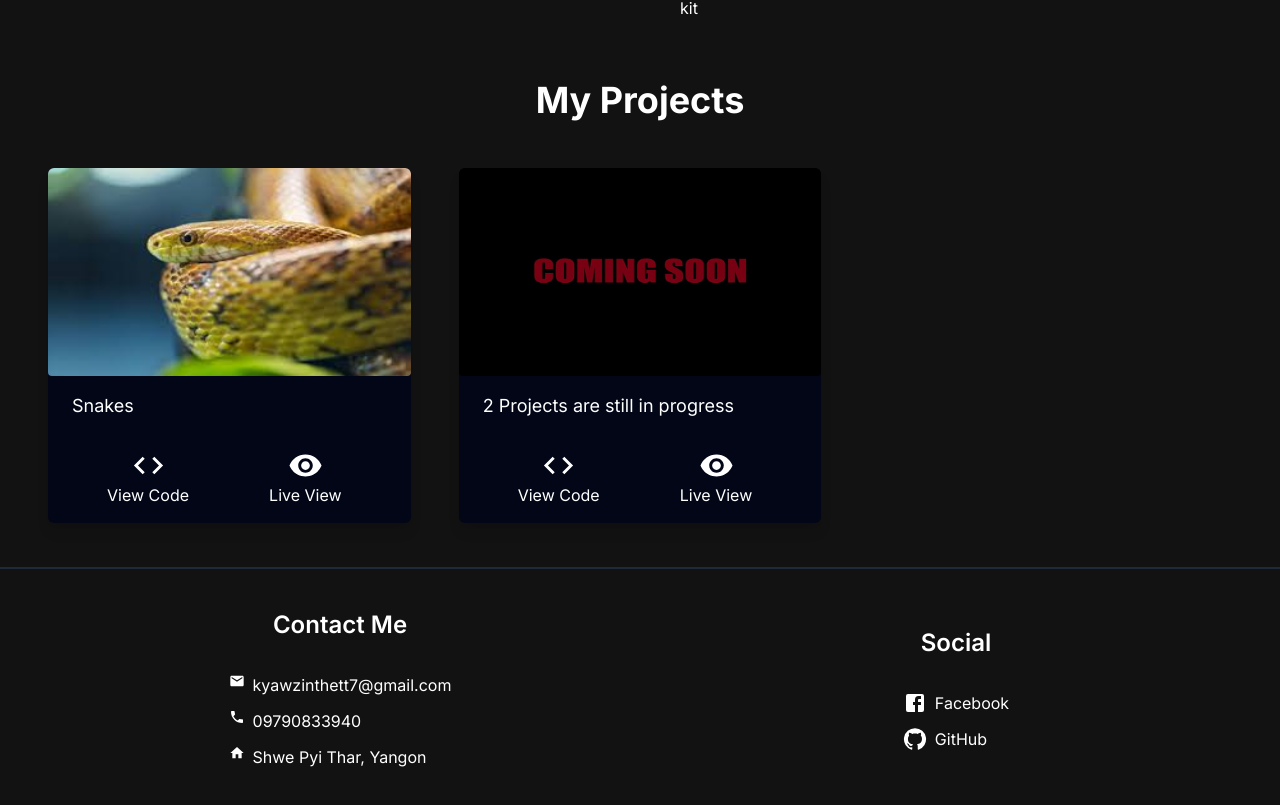
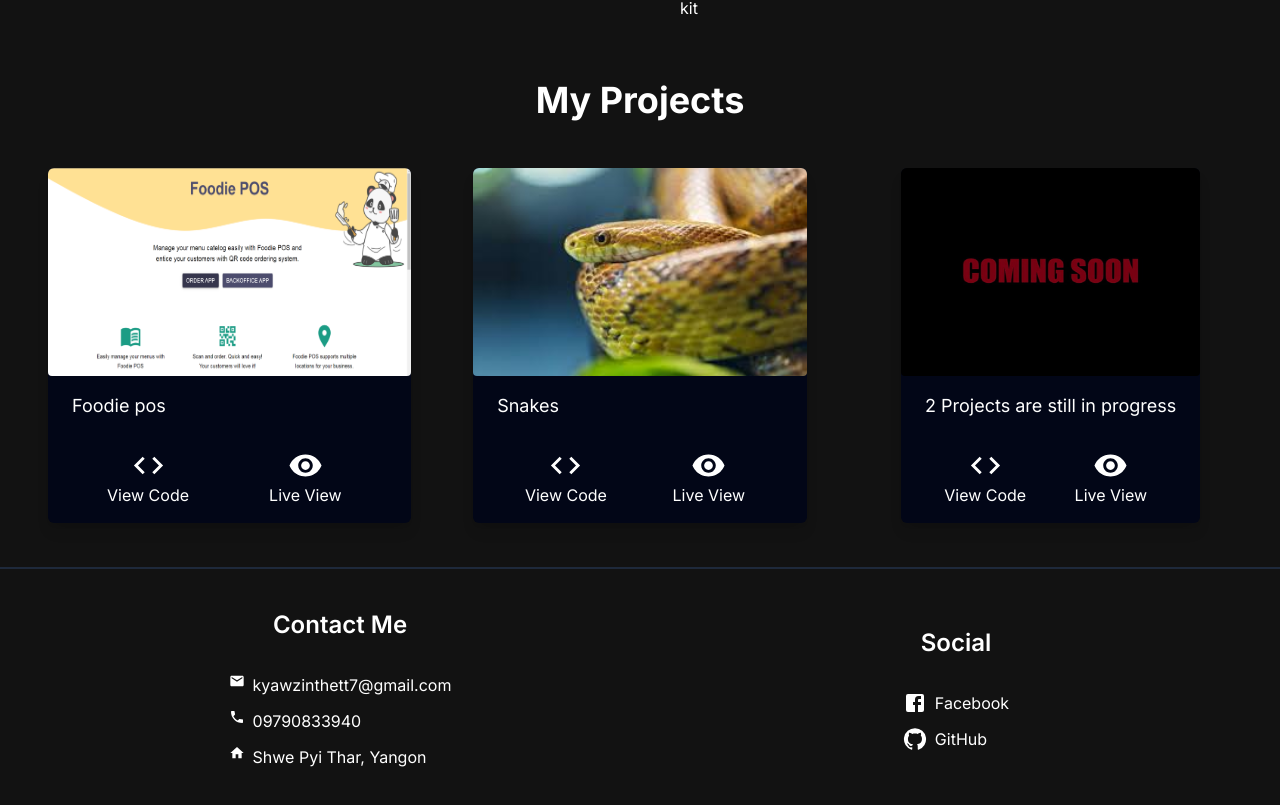
Before and after one commit to KyawZin-Thet/my-portfolio, a Next.js app: page / in a window 1280 px wide. Shown: the part 1308-2113 px from the top of the page. Built offline with nearby package versions, Linux system fonts and the light colour scheme.

Commit message:
added foodie pos

```diff
--- a/app/components/ProjectCard.tsx
+++ b/app/components/ProjectCard.tsx
@@ -17,8 +17,8 @@ export default function ProjectCard({
   previewUrl,
 }: Props) {
   return (
-    <div>
-      <div className="max-w-sm rounded-md overflow-hidden shadow-lg bg-slate-950">
+    <div className="place-self-center">
+      <div className=" max-w-sm rounded-md overflow-hidden shadow-lg bg-slate-950">
         <div className="h-52">
           <Image
             height={400}
--- a/app/components/ProjectSection.tsx
+++ b/app/components/ProjectSection.tsx
@@ -3,13 +3,21 @@ import ProjectCard from "./ProjectCard";
 const projectsData = [
   {
     id: 1,
+    title: "Foodie pos",
+    image: "/images/foodie-pos.png ",
+    gitUrl: "https://github.com/KyawZin-Thet/my-foodie-pos",
+    previewUrl: "https://my-foodie-pos-eight.vercel.app/",
+  },
+  {
+    id: 2,
     title: "Snakes",
     image: "/images/snakesProject.jpg",
     gitUrl: "https://github.com/KyawZin-Thet/snakes",
     previewUrl: "https://snakes-rose.vercel.app/",
   },
+
   {
-    id: 2,
+    id: 3,
     title: "2 Projects are still in progress ",
     image: "/images/comingsoon.jpg",
     gitUrl: "/",
```
Also changed, not shown: public/images/foodie-pos.png (added), public/images/snakesProject.png (deleted).
